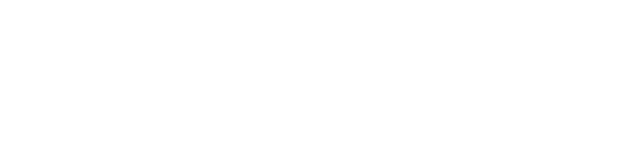
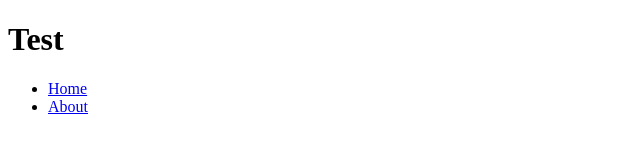
Before and after one commit to Shivaramegowda/Git-test2, a plain HTML site: page index.html in a window 1280 px wide. Shown: the whole page, without its empty margins (0-640 px from the left). Drawn offline with Linux system fonts and the light colour scheme.

Commit message:
added about

```diff
--- a/index.html
+++ b/index.html
@@ -6,6 +6,12 @@
     <title>Test</title>
 </head>
 <body>
-
+    <h1>Test</h1>
+    <nav>
+        <ul>
+            <li><a href="index.html">Home</a></li>
+            <li><a href="about.html">About</a></li>
+        </ul>
+    </nav>
 </body>
 </html>
```
Also changed, not shown: about.html (added, +11 -0 lines).
